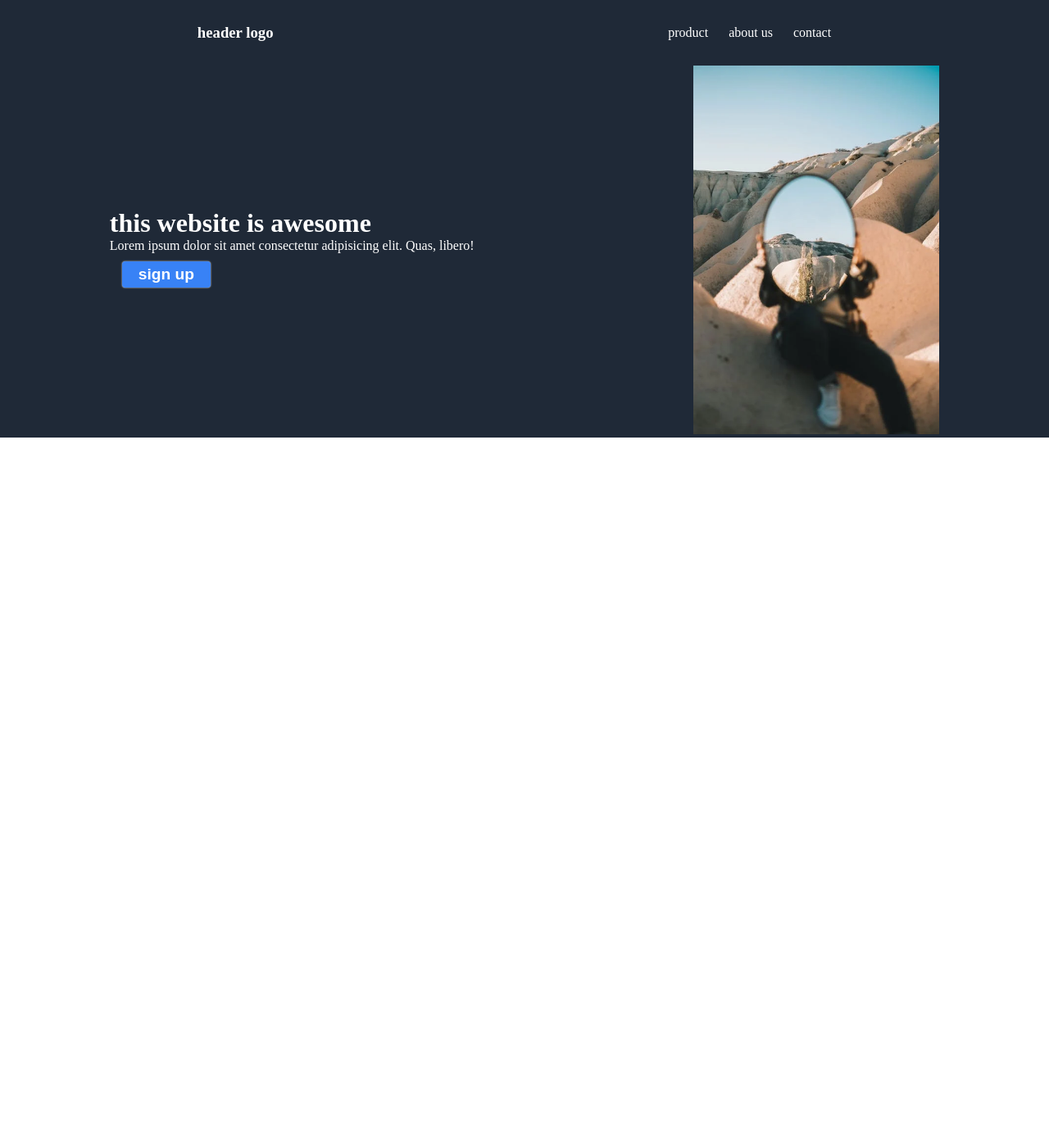
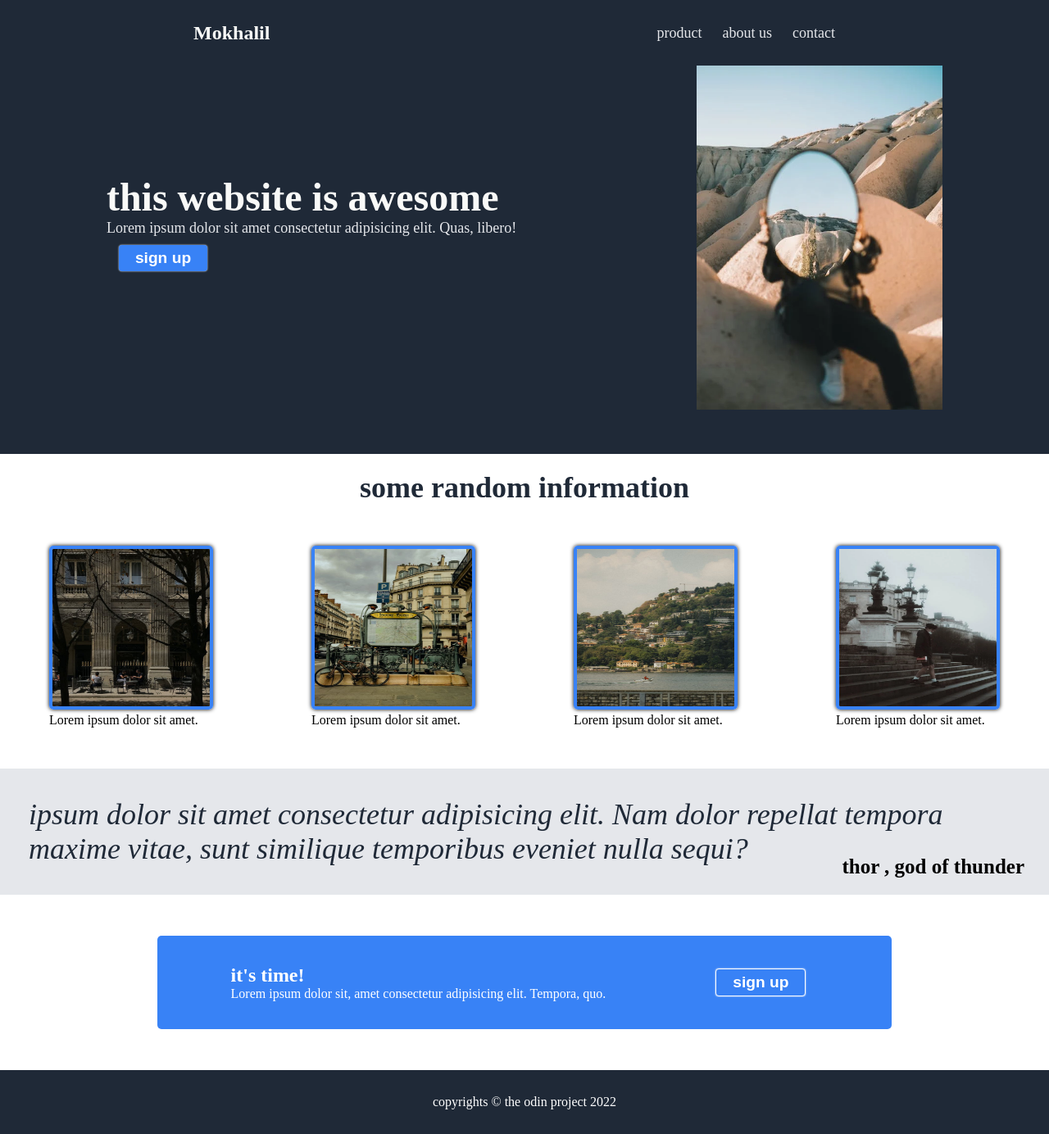
Before and after one commit to mokhalil00/project-landing-page, a plain HTML site: page index.html in a window 1280 px wide. Shown: the whole page at 82% size. Before the commit the page ends 800 px from the top, so only its background shows below. Drawn offline with Linux system fonts and the light colour scheme.

Commit message:
last edit & the original design png

```diff
--- a/index.html
+++ b/index.html
@@ -13,7 +13,7 @@
     <div class="wrapper">
         <nav class="navbar">
             <div class="logo">
-                <h3>header logo</h3>
+                <h3 class="header-logo">mokhalil</h3>
             </div>
 
             <ul class="navlinks">
@@ -32,14 +32,70 @@
 
         <div class="hero">
             <div class="hero-txt">
-                <h1>this website is awesome</h1>
-                <p>Lorem ipsum dolor sit amet consectetur adipisicing elit. Quas, libero!</p>
+                <h1 class="main-txt">this website is awesome</h1>
+                <p class="secondary-txt">Lorem ipsum dolor sit amet consectetur adipisicing elit. Quas, libero!</p>
                 <button class="btn">sign up</button>
             </div>
             <div class="hero-img">
                 <img class="mirror" src="pexels-photo-14151466.webp" alt="hero image">
             </div>
         </div>
+        <section class="information">
+
+            <h1 class="info-txt">some random information</h1>
+
+            <div class="cards">
+
+                <div class="card">
+                    <img class="card-img" src="pexels-photo-14270583.jpeg" alt="card image">
+                    <p>Lorem ipsum dolor sit amet.</p>
+                </div>
+
+                <div class="card">
+                    <img class="card-img" src="pexels-photo-13865998.jpeg" alt="card image">
+                    <p>Lorem ipsum dolor sit amet.</p>
+                </div>
+
+                <div class="card">
+                    <img class="card-img" src="pexels-photo-13563689.jpeg" alt="card image">
+                    <p>Lorem ipsum dolor sit amet.</p>
+                </div>
+
+                <div class="card">
+                    <img class="card-img" src="pexels-photo-13408561.webp" alt="card image">
+                    <p>Lorem ipsum dolor sit amet.</p>
+                </div>
+
+            </div>
+
+        </section>
+
+        <section class="quote">
+
+            <p class="quote-txt"><em> ipsum dolor sit amet consectetur adipisicing elit. Nam dolor repellat tempora maxime vitae, sunt similique temporibus eveniet nulla sequi?</em></p>
+
+            <h4 class="quote-author">thor , god of thunder</h4>
+
+        </section>
+
+        <section class="call-to-action">
+            <div class="sign-up">
+                <div class="action-txt">
+                    <h2>it's time!</h2>
+                    <p>Lorem ipsum dolor sit, amet consectetur adipisicing elit. Tempora, quo.</p>
+
+                </div>
+                <div class="ation-btn">
+                    <button class="btn action">sign up</button>
+                </div>
+            </div>
+        </section>
+
+        <footer class="footer">
+
+            <span>copyrights © the odin project 2022</span>
+
+        </footer>
     </div>
 
 </body>
--- a/style.css
+++ b/style.css
@@ -8,6 +8,7 @@ body {
     overflow-x: hidden;
 }
 
+
 nav {
     display: flex;
     justify-content: space-around;
@@ -16,6 +17,14 @@ nav {
     height: 10vh;
     background-color: #1f2937;
     color: white;
+    position: fixed;
+    z-index: 2;
+}
+
+.header-logo {
+    font-size: 24px;
+    color: #f9faf8;
+    text-transform: capitalize;
 }
 
 ul {
@@ -32,7 +41,8 @@ li {
 
 a{
     text-decoration: none;
-    color: white;
+    font-size: 18px;
+    color: #e5e7eb;
 }
 
 .navlinks a::after{
@@ -49,10 +59,6 @@ a{
 
 .navlinks a:hover::after {
     transform: scaleX(1);
-}
-
-.navlinks .activ {
-    transform: translateX(0%);
 }
 
 
@@ -99,6 +105,18 @@ a{
     align-items: center;
     background-color: #1f2937;
     color: white;
+    padding: 50px 20px;
+}
+
+.main-txt {
+    font-size: 48px;
+    font-weight: 900;
+    color: #f9faf8;
+}
+
+.secondary-txt {
+    font-size: 18px;
+    color: #e5e7eb;
 }
 
 .hero-img {
@@ -132,6 +150,104 @@ a{
     /*letter-spacing: 1px; */
 }
 
+.information {
+    margin-top: 20px;
+}
+
+.info-txt {
+    font-size: 36px;
+    font-weight: 900;
+    color: #1f2937;
+    text-align: center;
+}
+
+.cards {
+    display: flex;
+    justify-content: space-around;
+    align-items: center;
+    margin-top: 50px;
+}
+
+.card {
+    transition: all 0.4s ease;
+}
+
+.card:hover {
+
+    transform: scale(1.1);
+    cursor: pointer;
+
+}
+
+.card-img {
+    width: 200px;
+    height: 200px;
+    border: 4px solid #3882f6;
+    border-radius: 5px;
+    box-shadow: 0 0 5px;
+}
+
+.quote {
+    margin-top: 50px;
+    background-color: #e5e7eb;
+    display: flex;
+    flex-direction: column;
+    justify-content: center;
+    align-items: center;
+    padding: 30px 0;
+    position: relative;
+    padding: 20px;
+}
+
+.quote-txt {
+    font-size: 36px;
+    font-weight: 300;
+    color: #1f2937;
+    padding: 15px;
+}
+
+.quote-author {
+    position: absolute;
+    right: 30px;
+    bottom: 20px;
+    font-size: 25px;
+}
+
+.call-to-action {
+    padding: 50px;
+}
+
+.sign-up {
+    background-color: #3882f6;
+    display: flex;
+    justify-content: space-around;
+    align-items: center;
+    color: #fff;
+    width: 70vw;
+    margin: 0 auto;
+    padding: 30px;
+    border-radius: 5px;
+}
+
+.action {
+    border: 1px solid #fff;
+}
+
+footer {
+    background-color: #1f2937;
+    color: #fff;
+    padding: 30px;
+    text-align: center;
+}
+
+
+
+@media screen and (max-width: 900px){
+    .cards {
+        flex-wrap: wrap;
+    }
+}
+
 @media screen and (max-width: 768px) {
 
     body {
@@ -160,4 +276,26 @@ a{
     .activ {
         transform: translateX(0%);
     }
+
+    .main-txt {
+        font-size: 28px;
+    }
+
+    .hero-img {
+        margin-top: 25px;
+    }
 }
+
+@media screen and (max-width: 568px) {
+    .hero-txt {
+        margin-top: 35px;
+    }
+
+    .quote-txt {
+        font-size: 20px;
+    }
+
+    .quote-author{
+        font-size: 15px;
+    }
+}
```
Also changed, not shown: original design.png (added), pexels-photo-13408561.webp (added), pexels-photo-13563689.jpeg (added), pexels-photo-13865998.jpeg (added), pexels-photo-14270583.jpeg (added).
